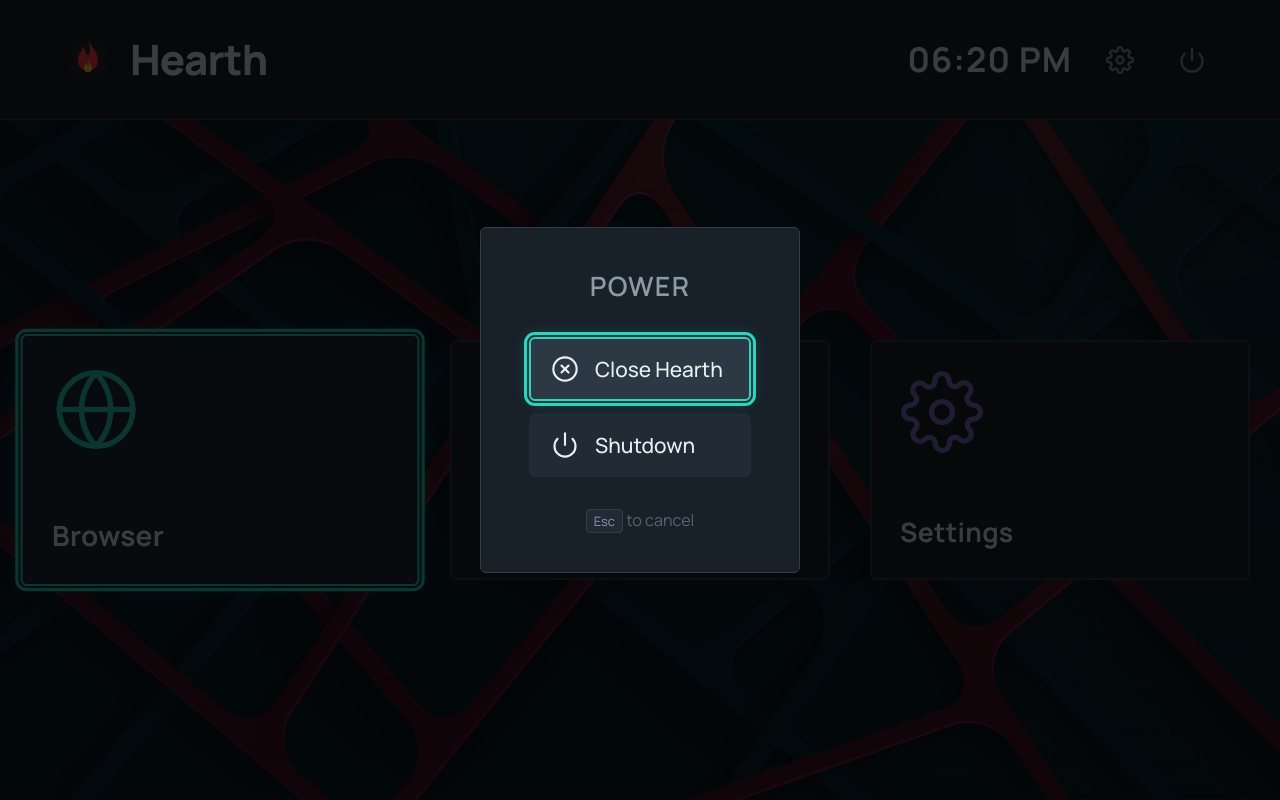
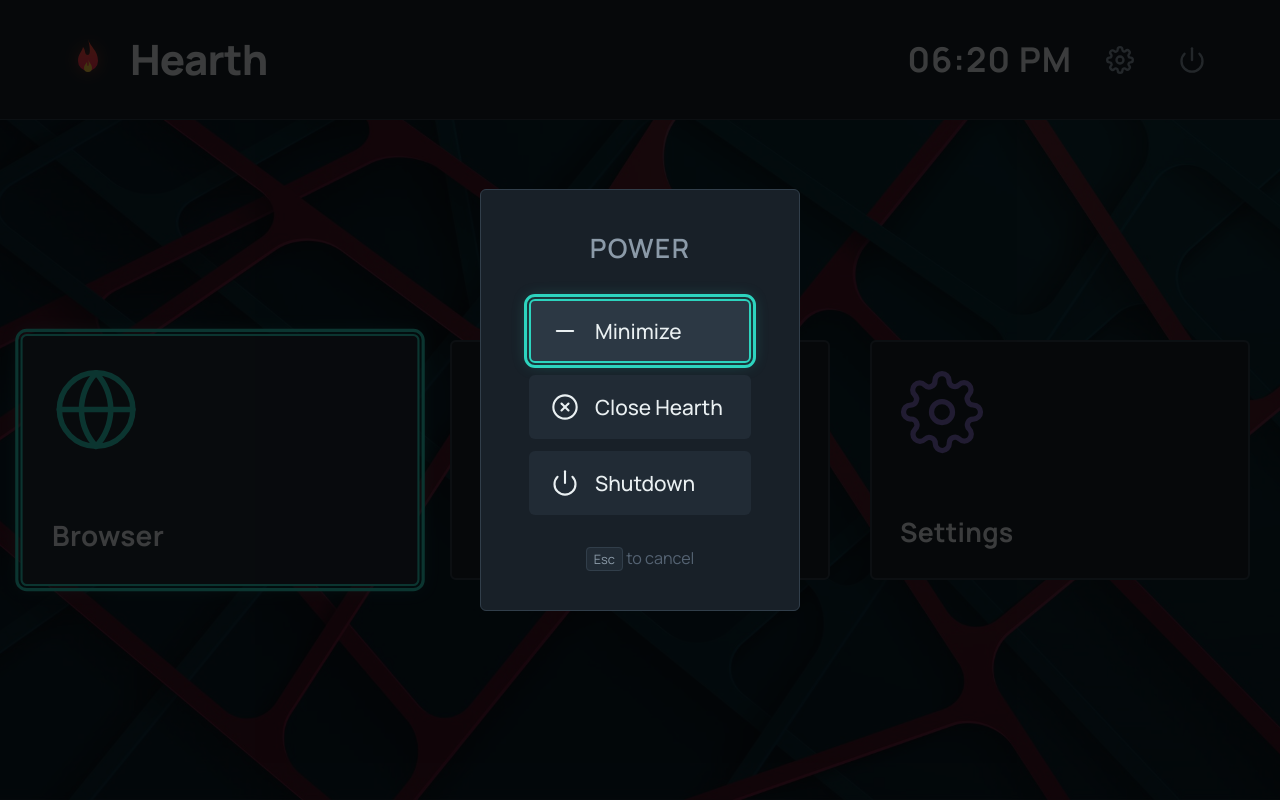
Before and after one commit to japaqonik/hearth, a Svelte app: page / in a window 1280 px wide. Both pictures are taken after a click on the button 1192 px from the left and 59 px from the top of the page. Built offline with nearby package versions, Linux system fonts and the light colour scheme.

Commit message:
Add minimize option

```diff
--- a/src-tauri/tauri.conf.json
+++ b/src-tauri/tauri.conf.json
@@ -11,6 +11,7 @@
   "app": {
     "windows": [
       {
+        "label": "main",
         "title": "Hearth",
         "width": 1920,
         "height": 1080,
--- a/src/components/PowerMenu.svelte
+++ b/src/components/PowerMenu.svelte
@@ -6,8 +6,9 @@
   import { resolveAction } from "../lib/keyboard";
 
   const options = [
-    { id: "close",    label: "Close Hearth",  icon: "x-circle",     available: true },
-    { id: "shutdown", label: "Shutdown",       icon: "power",        available: true },
+    { id: "minimize", label: "Minimize",      icon: "minimize",  available: true },
+    { id: "close",    label: "Close Hearth",  icon: "x-circle",  available: true },
+    { id: "shutdown", label: "Shutdown",      icon: "power",     available: true },
   ] as const;
 
   type OptionId = typeof options[number]["id"];
@@ -16,7 +17,14 @@
   let error = $state<string | null>(null);
 
   async function activate(id: OptionId) {
-    if (id === "close") {
+    if (id === "minimize") {
+      try {
+        await invoke("minimize_window");
+        navigation.closePowerMenu();
+      } catch (e) {
+        error = `Minimize failed: ${e}`;
+      }
+    } else if (id === "close") {
       await invoke("close_app");
     } else if (id === "shutdown") {
       try {
@@ -74,7 +82,13 @@
           class:focused={focusedIndex === i}
           onclick={() => activate(option.id)}
         >
-          {#if option.id === "close"}
+          {#if option.id === "minimize"}
+            <svg xmlns="http://www.w3.org/2000/svg" width="28" height="28" viewBox="0 0 24 24"
+                 fill="none" stroke="currentColor" stroke-width="1.8"
+                 stroke-linecap="round" stroke-linejoin="round">
+              <line x1="5" y1="12" x2="19" y2="12"/>
+            </svg>
+          {:else if option.id === "close"}
             <svg xmlns="http://www.w3.org/2000/svg" width="28" height="28" viewBox="0 0 24 24"
                  fill="none" stroke="currentColor" stroke-width="1.8"
                  stroke-linecap="round" stroke-linejoin="round">
```
Also changed, not shown: 2 other files (tests, documents, lock files or other folders).
